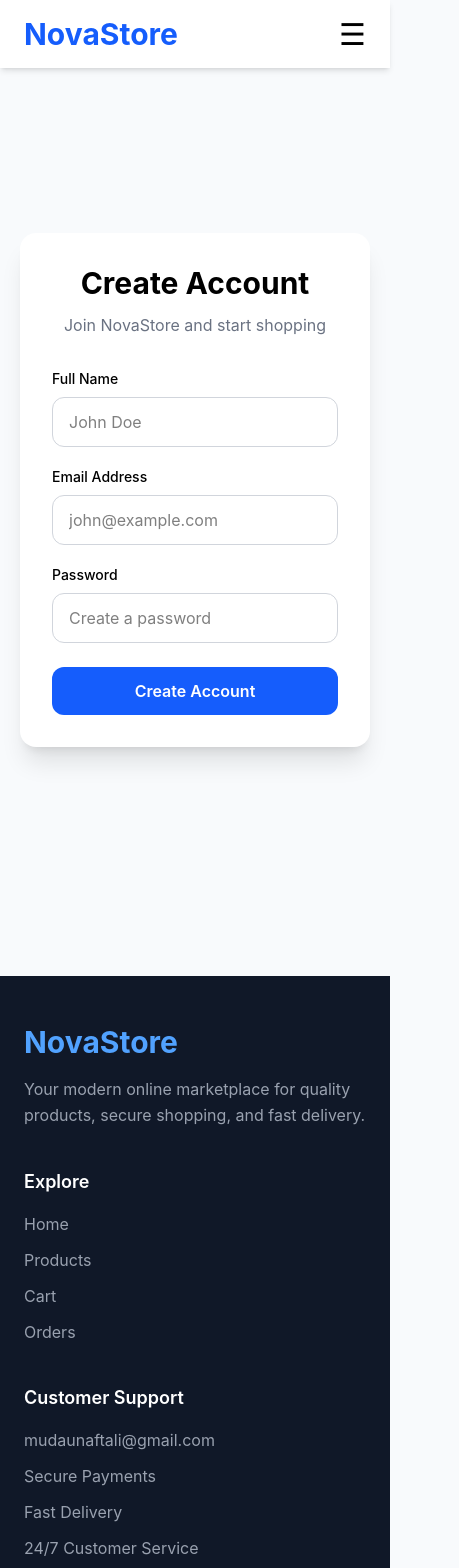
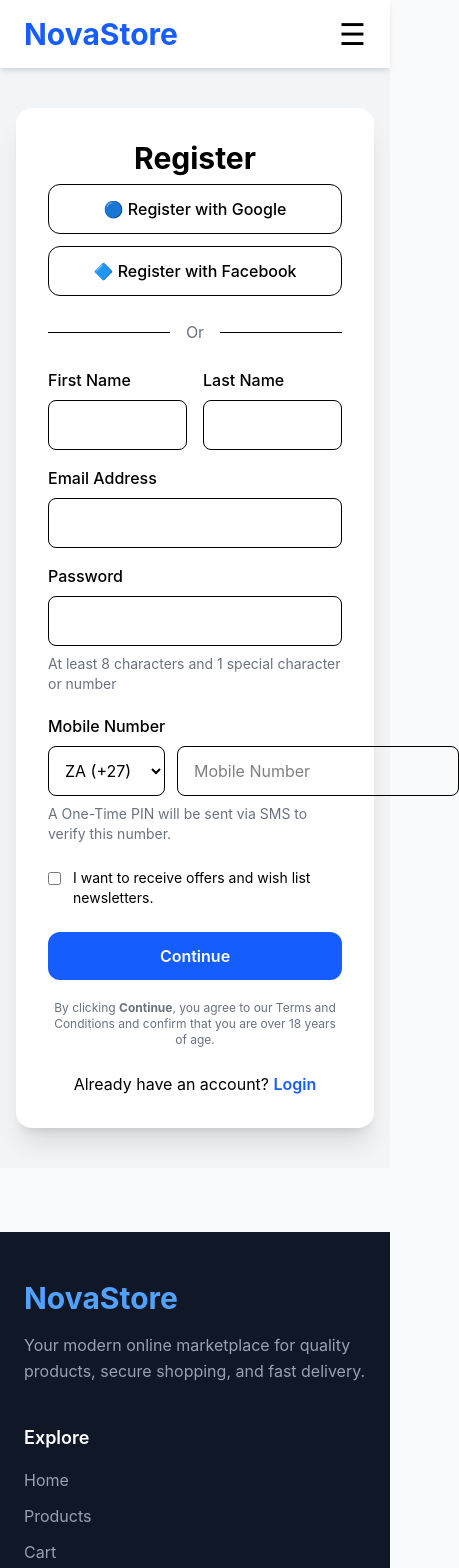
Before and after one commit to 23008024/NovaStore, a React app in the folder frontend/: page /register in a window 390 px wide. Shown: the top 1568 px of the page, 459 px wide, since content can reach past the window. Built offline with nearby package versions, Linux system fonts and the light colour scheme; the HTML template or start-up script is replaced by a standard one.

Commit message:
Enhance registration form with additional fields
Updated registration form to include first and last name, country code, and phone number. Adjusted form submission logic to combine first and last names.

```diff
--- a/frontend/src/pages/Register.jsx
+++ b/frontend/src/pages/Register.jsx
@@ -1,257 +1,292 @@
 import { useState } from "react";
+import { Link, useNavigate } from "react-router-dom";
 import { useAuth } from "../context/AuthContext";
-import { useNavigate } from "react-router-dom";
 
-
-export default function Register(){
-
+export default function Register() {
 
     const { register } = useAuth();
-
-
     const navigate = useNavigate();
 
-
-
-    const [form,setForm] = useState({
-
-        name:"",
-        email:"",
-        password:""
-
+    const [form, setForm] = useState({
+        firstName: "",
+        lastName: "",
+        email: "",
+        password: "",
+        countryCode: "+27",
+        phone: "",
+        marketing: false,
     });
 
-
-
-
-
-    const submit = async(e)=>{
-
+    const submit = async (e) => {
         e.preventDefault();
 
+        try {
 
-        try{
-
+            // Combine first and last name because your backend expects one "name"
+            const fullName = `${form.firstName} ${form.lastName}`;
 
             await register(
-
-                form.name,
-
+                fullName,
                 form.email,
-
                 form.password
-
             );
 
-
+            alert("Registration successful!");
             navigate("/login");
 
-
-        }catch(error){
-
+        } catch (error) {
 
             alert(
-
                 error.response?.data?.message ||
-
                 "Registration failed"
-
             );
 
-
         }
-
-
     };
 
+    return (
+        <div className="min-h-screen bg-gray-100 flex items-center justify-center py-10 px-4">
 
+            <div className="bg-white shadow-xl rounded-2xl w-full max-w-lg p-8">
 
-
-
-    return (
-
-        <div className="min-h-screen flex items-center justify-center px-5">
-
-
-            <form
-
-                onSubmit={submit}
-
-                className="bg-white shadow-xl rounded-2xl p-8 w-full max-w-md"
-
-            >
-
-
-                <h1 className="text-3xl font-bold text-center mb-3">
-
-                    Create Account
-
+                <h1 className="text-3xl font-bold text-center mb-2">
+                    Register
                 </h1>
 
+                {/* Social Buttons */}
 
+                <button
+                    type="button"
+                    className="w-full border rounded-xl py-3 font-medium hover:bg-gray-50 transition mb-3"
+                >
+                    🔵 Register with Google
+                </button>
 
-                <p className="text-gray-500 text-center mb-8">
+                <button
+                    type="button"
+                    className="w-full border rounded-xl py-3 font-medium hover:bg-gray-50 transition"
+                >
+                    🔷 Register with Facebook
+                </button>
 
-                    Join NovaStore and start shopping
+                {/* Divider */}
 
-                </p>
+                <div className="flex items-center my-6">
 
+                    <hr className="flex-grow" />
 
+                    <span className="mx-4 text-gray-500">
+                        Or
+                    </span>
 
-
-
-
-                <div className="mb-5">
-
-
-                    <label className="block text-sm font-medium mb-2">
-
-                        Full Name
-
-                    </label>
-
-
-
-                    <input
-
-                        type="text"
-
-                        placeholder="John Doe"
-
-                        value={form.name}
-
-                        onChange={
-
-                            e=>setForm({
-
-                                ...form,
-
-                                name:e.target.value
-
-                            })
-
-                        }
-
-
-                        className="w-full px-4 py-3 rounded-xl border border-gray-300 outline-none transition focus:ring-2 focus:ring-blue-500"
-
-                    />
-
+                    <hr className="flex-grow" />
 
                 </div>
 
+                <form onSubmit={submit}>
 
+                    {/* First & Last Name */}
 
+                    <div className="grid grid-cols-2 gap-4 mb-4">
 
+                        <div>
 
+                            <label className="block mb-2 font-medium">
+                                First Name
+                            </label>
 
-                <div className="mb-5">
+                            <input
+                                type="text"
+                                value={form.firstName}
+                                onChange={(e) =>
+                                    setForm({
+                                        ...form,
+                                        firstName: e.target.value,
+                                    })
+                                }
+                                className="w-full border rounded-lg px-4 py-3 focus:ring-2 focus:ring-blue-500 outline-none"
+                                required
+                            />
 
+                        </div>
 
-                    <label className="block text-sm font-medium mb-2">
+                        <div>
 
-                        Email Address
+                            <label className="block mb-2 font-medium">
+                                Last Name
+                            </label>
 
-                    </label>
+                            <input
+                                type="text"
+                                value={form.lastName}
+                                onChange={(e) =>
+                                    setForm({
+                                        ...form,
+                                        lastName: e.target.value,
+                                    })
+                                }
+                                className="w-full border rounded-lg px-4 py-3 focus:ring-2 focus:ring-blue-500 outline-none"
+                                required
+                            />
 
+                        </div>
 
+                    </div>
 
-                    <input
+                    {/* Email */}
 
-                        type="email"
+                    <div className="mb-4">
 
-                        placeholder="john@example.com"
+                        <label className="block mb-2 font-medium">
+                            Email Address
+                        </label>
 
-                        value={form.email}
+                        <input
+                            type="email"
+                            value={form.email}
+                            onChange={(e) =>
+                                setForm({
+                                    ...form,
+                                    email: e.target.value,
+                                })
+                            }
+                            className="w-full border rounded-lg px-4 py-3 focus:ring-2 focus:ring-blue-500 outline-none"
+                            required
+                        />
 
-                        onChange={
+                    </div>
 
-                            e=>setForm({
+                    {/* Password */}
 
-                                ...form,
+                    <div className="mb-2">
 
-                                email:e.target.value
+                        <label className="block mb-2 font-medium">
+                            Password
+                        </label>
 
-                            })
+                        <input
+                            type="password"
+                            value={form.password}
+                            onChange={(e) =>
+                                setForm({
+                                    ...form,
+                                    password: e.target.value,
+                                })
+                            }
+                            className="w-full border rounded-lg px-4 py-3 focus:ring-2 focus:ring-blue-500 outline-none"
+                            required
+                        />
 
-                        }
+                        <p className="text-sm text-gray-500 mt-2">
+                            At least 8 characters and 1 special character or number
+                        </p>
 
+                    </div>
 
-                        className="w-full px-4 py-3 rounded-xl border border-gray-300 outline-none transition focus:ring-2 focus:ring-blue-500"
+                    {/* Phone */}
 
-                    />
+                    <div className="mt-5">
 
+                        <label className="block mb-2 font-medium">
+                            Mobile Number
+                        </label>
 
-                </div>
+                        <div className="flex gap-3">
 
+                            <select
+                                value={form.countryCode}
+                                onChange={(e) =>
+                                    setForm({
+                                        ...form,
+                                        countryCode: e.target.value,
+                                    })
+                                }
+                                className="border rounded-lg px-3 py-3"
+                            >
+                                <option value="+27">ZA (+27)</option>
+                                <option value="+1">US (+1)</option>
+                                <option value="+44">UK (+44)</option>
+                            </select>
 
+                            <input
+                                type="tel"
+                                placeholder="Mobile Number"
+                                value={form.phone}
+                                onChange={(e) =>
+                                    setForm({
+                                        ...form,
+                                        phone: e.target.value,
+                                    })
+                                }
+                                className="flex-1 border rounded-lg px-4 py-3 focus:ring-2 focus:ring-blue-500 outline-none"
+                            />
 
+                        </div>
 
+                        <p className="text-sm text-gray-500 mt-2">
+                            A One-Time PIN will be sent via SMS to verify this number.
+                        </p>
 
+                    </div>
 
-                <div className="mb-6">
+                    {/* Marketing */}
 
+                    <div className="flex items-start gap-3 mt-6">
 
-                    <label className="block text-sm font-medium mb-2">
+                        <input
+                            type="checkbox"
+                            checked={form.marketing}
+                            onChange={(e) =>
+                                setForm({
+                                    ...form,
+                                    marketing: e.target.checked,
+                                })
+                            }
+                            className="mt-1"
+                        />
 
-                        Password
+                        <span className="text-sm">
+                            I want to receive offers and wish list newsletters.
+                        </span>
 
-                    </label>
+                    </div>
 
+                    {/* Continue */}
 
+                    <button
+                        type="submit"
+                        className="w-full bg-blue-600 hover:bg-blue-700 text-white py-3 rounded-xl font-semibold mt-6"
+                    >
+                        Continue
+                    </button>
 
-                    <input
+                    {/* Terms */}
 
-                        type="password"
+                    <p className="text-xs text-gray-500 text-center mt-5">
+                        By clicking <strong>Continue</strong>, you agree to our
+                        Terms and Conditions and confirm that you are over
+                        18 years of age.
+                    </p>
 
-                        placeholder="Create a password"
+                    {/* Login */}
 
-                        value={form.password}
+                    <p className="text-center mt-6">
 
-                        onChange={
+                        Already have an account?{" "}
 
-                            e=>setForm({
+                        <Link
+                            to="/login"
+                            className="text-blue-600 font-semibold hover:underline"
+                        >
+                            Login
+                        </Link>
 
-                                ...form,
+                    </p>
 
-                                password:e.target.value
+                </form>
 
-                            })
-
-                        }
-
-
-                        className="w-full px-4 py-3 rounded-xl border border-gray-300 outline-none transition focus:ring-2 focus:ring-blue-500"
-
-                    />
-
-
-                </div>
-
-
-
-
-
-
-                <button
-
-                    className="w-full bg-blue-600 text-white py-3 rounded-xl font-semibold hover:bg-blue-700 transition"
-
-                >
-
-                    Create Account
-
-                </button>
-
-
-
-
-
-            </form>
-
+            </div>
 
         </div>
-
     );
-
 }
```
